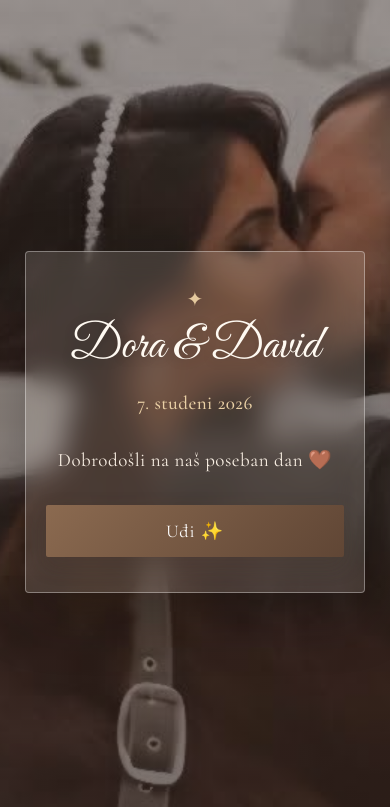
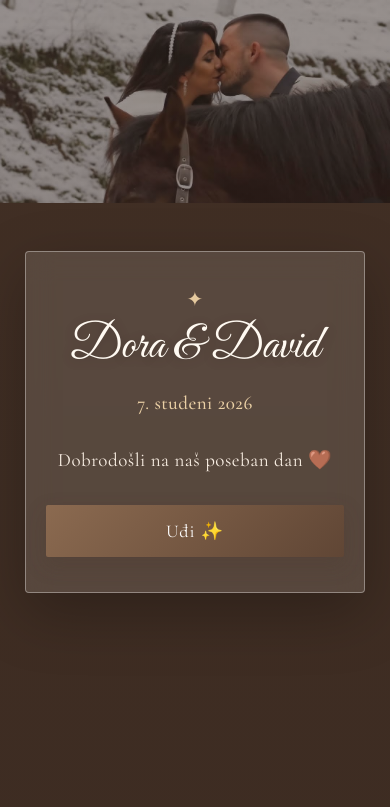
Before and after one commit to trenutakviseqr-ai/dora-david-wedding, a plain HTML site: page index.html in a window 390 px wide. Shown: the top 807 px of the page. Drawn offline with nearby package versions, Linux system fonts and the light colour scheme; no server answers.

Commit message:
Update index.html

```diff
--- a/index.html
+++ b/index.html
@@ -23,7 +23,9 @@
   --white: #fffdf9;
 }
 
-* { box-sizing: border-box; }
+* {
+  box-sizing: border-box;
+}
 
 html {
   scroll-behavior: smooth;
@@ -104,7 +106,7 @@ body::after {
   position: fixed;
   inset: 0;
   background:
-    linear-gradient(rgba(52,37,29,.48), rgba(52,37,29,.65)),
+    linear-gradient(rgba(52,37,29,.58), rgba(52,37,29,.72)),
     url("hero.jpg") center / cover no-repeat;
   display: flex;
   justify-content: center;
@@ -188,7 +190,7 @@ button:disabled {
   transform: none;
 }
 
-/* NASLOVNA FOTOGRAFIJA, IMENA I DATUM */
+/* GLAVNA NASLOVNA SLIKA */
 .hero {
   min-height: 76vh;
   display: flex;
@@ -197,12 +199,11 @@ button:disabled {
   align-items: center;
   text-align: center;
   position: relative;
-  isolation: isolate;
   z-index: 2;
   padding: 40px 20px;
   background:
-    linear-gradient(rgba(250,246,239,.34), rgba(250,246,239,.48)),
-    url("hero1.jpg") center 42% / cover no-repeat;
+    linear-gradient(rgba(250,246,239,.58), rgba(250,246,239,.72)),
+    url("hero1.jpg") center / cover no-repeat;
   background-color: #e9dccd;
   border-bottom: 1px solid rgba(118,88,68,.18);
 }
@@ -211,13 +212,7 @@ button:disabled {
   content: "";
   position: absolute;
   inset: 0;
-  z-index: -1;
-  background: linear-gradient(
-    180deg,
-    rgba(255,250,243,.08),
-    rgba(255,250,243,.10) 45%,
-    rgba(250,246,239,.30)
-  );
+  background: radial-gradient(circle at center, transparent 25%, rgba(77,56,43,.12));
   pointer-events: none;
 }
 
@@ -227,9 +222,9 @@ button:disabled {
   font-size: 92px;
   font-weight: 400;
   color: var(--dark-brown);
-  margin: 0 0 22px;
-  line-height: 1.08;
-  text-shadow: 0 2px 15px rgba(255,255,255,.72);
+  margin: 0 0 15px;
+  line-height: 1;
+  text-shadow: 0 2px 15px rgba(255,255,255,.6);
 }
 
 .hero h1::after {
@@ -248,19 +243,18 @@ button:disabled {
   letter-spacing: 4px;
   text-transform: uppercase;
   color: var(--brown);
-  background: rgba(255,250,243,.88);
+  background: rgba(255,250,243,.78);
   padding: 12px 22px;
-  border: 1px solid rgba(118,88,68,.25);
-  margin: 0;
-  box-shadow: 0 4px 18px rgba(77,56,43,.08);
+  border: 1px solid rgba(118,88,68,.2);
+  margin-top: 22px;
 }
 
-/* UVOD */
+/* UVOD I DODAVANJE FOTOGRAFIJA */
 .intro {
   max-width: 700px;
   margin: auto;
   text-align: center;
-  padding: 60px 25px 35px;
+  padding: 75px 25px 45px;
   position: relative;
   z-index: 2;
 }
@@ -363,7 +357,7 @@ button:disabled {
   background: var(--champagne-light);
 }
 
-/* UVEĆANE FOTOGRAFIJE */
+/* PREGLED UVEĆANE FOTOGRAFIJE */
 .lightbox {
   position: fixed;
   inset: 0;
@@ -453,67 +447,59 @@ button:disabled {
   letter-spacing: 1px;
 }
 
-/* MOBITELI I TABLETI */
+/* TABLETI I MANJI EKRANI */
 @media (max-width: 768px) {
   .frame {
-    top: 9px;
-    left: 9px;
-    right: 9px;
-    bottom: 9px;
+    top: 10px;
+    left: 10px;
+    right: 10px;
+    bottom: 10px;
   }
 
   /*
-    Na mobitelu fotografija, imena i datum čine
-    jedan naslovni blok. Nema odvojenog praznog dijela.
+    Na mobitelu slika se prilagođava širini ekrana.
+    Tako se smanjuje rezanje važnih dijelova fotografije.
+    Ispod slike ostaje nježna bež podloga ako je potrebno.
   */
-  .hero {
-    height: 78vh;
-    height: min(78svh, 650px);
-    min-height: 460px;
-    padding: 30px 16px 26px;
+  #login {
     background-image:
-      linear-gradient(rgba(250,246,239,.25), rgba(250,246,239,.42)),
-      url("hero1.jpg");
-    background-size: cover;
-    background-position: center 38%;
+      linear-gradient(rgba(52,37,29,.48), rgba(52,37,29,.62)),
+      url("hero.jpg");
+    background-size: cover, 100% auto;
+    background-position: center, center top;
     background-repeat: no-repeat;
-    justify-content: flex-end;
+    background-color: #4d382b;
+    padding: 25px;
   }
 
-  .hero::before {
-    background: linear-gradient(
-      180deg,
-      rgba(255,250,243,.02) 25%,
-      rgba(255,250,243,.08) 48%,
-      rgba(250,246,239,.48) 100%
-    );
+  .hero {
+    min-height: 70vh;
+    padding: 30px 20px;
+    background-image:
+      linear-gradient(rgba(250,246,239,.38), rgba(250,246,239,.62)),
+      url("hero1.jpg");
+    background-size: cover, 100% auto;
+    background-position: center, center top;
+    background-repeat: no-repeat;
+    background-color: #e9dccd;
   }
 
   .hero h1 {
-    font-size: clamp(49px, 11vw, 68px);
-    margin: 0 0 15px;
-    line-height: 1.08;
-  }
-
-  .hero h1::after {
-    margin: 13px auto 0;
-    width: 64px;
+    font-size: 65px;
   }
 
   .hero p {
-    font-size: 10px;
-    letter-spacing: 2.5px;
-    padding: 10px 14px;
-    margin: 0;
+    font-size: 11px;
+    letter-spacing: 3px;
+    padding: 10px 16px;
   }
 
   .intro {
-    padding: 38px 20px 28px;
+    padding: 55px 20px 30px;
   }
 
   .intro h2 {
     font-size: 32px;
-    line-height: 1.15;
   }
 
   .intro p {
@@ -543,9 +529,18 @@ button:disabled {
     padding: 65px 12px 70px;
   }
 
-  .lightbox-prev { left: 8px; }
-  .lightbox-next { right: 8px; }
-  .lightbox-close { top: 12px; right: 12px; }
+  .lightbox-prev {
+    left: 8px;
+  }
+
+  .lightbox-next {
+    right: 8px;
+  }
+
+  .lightbox-close {
+    top: 12px;
+    right: 12px;
+  }
 
   .lightbox-prev,
   .lightbox-next,
@@ -556,32 +551,20 @@ button:disabled {
   }
 }
 
+/* VRLO USKI MOBITELI */
 @media (max-width: 420px) {
   .hero {
-    height: 70vh;
-    height: 70svh;
-    min-height: 440px;
-    max-height: 590px;
-    padding: 25px 12px 24px;
-    background-position: center 38%;
+    min-height: 65vh;
+    padding: 25px 15px;
   }
 
   .hero h1 {
-    font-size: clamp(46px, 12vw, 56px);
+    font-size: 54px;
   }
 
   .hero p {
-    font-size: 9px;
+    font-size: 10px;
     letter-spacing: 2px;
-    padding: 9px 12px;
-  }
-
-  .intro {
-    padding: 32px 17px 24px;
-  }
-
-  .intro h2 {
-    font-size: 30px;
   }
 
   .gallery {
@@ -604,14 +587,23 @@ button:disabled {
   }
 }
 
+/* VRLO NISKI EKRANI, NPR. MOBITEL VODORAVNO */
 @media (max-width: 768px) and (max-height: 500px) {
   .hero {
-    height: 100svh;
-    min-height: 360px;
+    min-height: 100vh;
   }
 
-  .hero h1 {
-    font-size: 48px;
+  .login-box {
+    padding-top: 22px;
+    padding-bottom: 22px;
+  }
+
+  .login-box h1 {
+    font-size: 44px;
+  }
+
+  .login-box p {
+    margin-bottom: 16px;
   }
 }
 </style>
@@ -662,7 +654,11 @@ const BUCKET_NAME = "dora-david-wedding";
 const UPLOAD_FOLDER = "uploads";
 const PAGE_SIZE = 100;
 
-const supabaseClient = window.supabase.createClient(SUPABASE_URL, SUPABASE_PUBLISHABLE_KEY);
+const supabaseClient = window.supabase.createClient(
+  SUPABASE_URL,
+  SUPABASE_PUBLISHABLE_KEY
+);
+
 const gallery = document.getElementById("gallery");
 const fileInput = document.getElementById("fileInput");
 const uploadButton = document.getElementById("uploadButton");
@@ -700,7 +696,10 @@ function makeSafeFileName(file) {
 
   const match = originalName.match(/\.(jpg|jpeg|png|gif|webp|heic|heif|avif)$/i);
   const extension = match ? match[0].toLowerCase() : "";
-  const baseName = extension ? originalName.slice(0, -extension.length) : originalName;
+  const baseName = extension
+    ? originalName.slice(0, -extension.length)
+    : originalName;
+
   const unique = (window.crypto && crypto.randomUUID)
     ? crypto.randomUUID()
     : `${Date.now()}-${Math.random().toString(36).slice(2)}`;
@@ -713,6 +712,7 @@ fileInput.addEventListener("change", async () => {
   if (!files.length) return;
 
   const invalid = files.filter(file => !file.type.startsWith("image/"));
+
   if (invalid.length) {
     setStatus("Molimo odaberite samo slikovne datoteke.");
     fileInput.value = "";
@@ -721,6 +721,7 @@ fileInput.addEventListener("change", async () => {
 
   uploadButton.disabled = true;
   fileInput.disabled = true;
+
   let uploaded = 0;
   const failed = [];
 
@@ -754,11 +755,15 @@ fileInput.addEventListener("change", async () => {
     await loadImages(true);
 
     if (!failed.length) {
-      setStatus(uploaded === 1
-        ? "Fotografija je uspješno dodana 🤎"
-        : `Uspješno dodano fotografija: ${uploaded} 🤎`);
+      setStatus(
+        uploaded === 1
+          ? "Fotografija je uspješno dodana 🤎"
+          : `Uspješno dodano fotografija: ${uploaded} 🤎`
+      );
     } else {
-      setStatus(`Uspješno dodano: ${uploaded}. Neuspješno: ${failed.join(", ")}. Provjerite Storage pravila i veličinu datoteka.`);
+      setStatus(
+        `Uspješno dodano: ${uploaded}. Neuspješno: ${failed.join(", ")}. Provjerite Storage pravila i veličinu datoteka.`
+      );
     }
   } catch (error) {
     console.error("Upload error:", error);
@@ -771,14 +776,18 @@ fileInput.addEventListener("change", async () => {
 });
 
 function isImageFile(item) {
-  return item && item.name &&
+  return item &&
+    item.name &&
     item.name !== ".emptyFolderPlaceholder" &&
     /\.(jpg|jpeg|png|gif|webp|heic|heif|avif|bmp|tif|tiff)$/i.test(item.name);
 }
 
 function getImageUrl(item) {
   const path = `${UPLOAD_FOLDER}/${item.name}`;
-  return supabaseClient.storage.from(BUCKET_NAME).getPublicUrl(path).data.publicUrl;
+
+  return supabaseClient.storage
+    .from(BUCKET_NAME)
+    .getPublicUrl(path).data.publicUrl;
 }
 
 function renderGallery() {
@@ -786,6 +795,7 @@ function renderGallery() {
 
   imageItems.forEach((item, index) => {
     const img = document.createElement("img");
+
     img.src = getImageUrl(item);
     img.alt = `Fotografija ${index + 1} s vjenčanja Dora i David`;
     img.loading = "lazy";
@@ -795,6 +805,7 @@ function renderGallery() {
     img.setAttribute("aria-label", `Otvori fotografiju ${index + 1}`);
 
     img.addEventListener("click", () => openLightbox(index));
+
     img.addEventListener("keydown", event => {
       if (event.key === "Enter" || event.key === " ") {
         event.preventDefault();
@@ -814,6 +825,7 @@ function renderGallery() {
 
 async function loadImages(reset = true) {
   if (isLoadingImages) return;
+
   isLoadingImages = true;
   loadMoreButton.disabled = true;
 
@@ -837,6 +849,7 @@ async function loadImages(reset = true) {
     if (error) throw error;
 
     const files = (data || []).filter(isImageFile);
+
     imageItems = reset ? files : imageItems.concat(files);
     nextOffset += (data || []).length;
     hasMoreImages = (data || []).length === PAGE_SIZE;
@@ -861,6 +874,7 @@ loadMoreButton.addEventListener("click", () => loadImages(false));
 
 function openLightbox(index) {
   if (!imageItems.length || index < 0 || index >= imageItems.length) return;
+
   currentImageIndex = index;
   updateLightbox();
   lightbox.classList.add("open");
@@ -878,18 +892,23 @@ function updateLightbox() {
 
   document.getElementById("lightboxPrev").style.visibility =
     imageItems.length > 1 ? "visible" : "hidden";
+
   document.getElementById("lightboxNext").style.visibility =
     imageItems.length > 1 ? "visible" : "hidden";
 }
 
 function showPreviousImage() {
   if (imageItems.length < 2) return;
-  currentImageIndex = (currentImageIndex - 1 + imageItems.length) % imageItems.length;
+
+  currentImageIndex =
+    (currentImageIndex - 1 + imageItems.length) % imageItems.length;
+
   updateLightbox();
 }
 
 function showNextImage() {
   if (imageItems.length < 2) return;
+
   currentImageIndex = (currentImageIndex + 1) % imageItems.length;
   updateLightbox();
 }
@@ -901,9 +920,14 @@ function closeLightbox() {
   currentImageIndex = -1;
 }
 
-document.getElementById("lightboxClose").addEventListener("click", closeLightbox);
-document.getElementById("lightboxPrev").addEventListener("click", showPreviousImage);
-document.getElementById("lightboxNext").addEventListener("click", showNextImage);
+document.getElementById("lightboxClose")
+  .addEventListener("click", closeLightbox);
+
+document.getElementById("lightboxPrev")
+  .addEventListener("click", showPreviousImage);
+
+document.getElementById("lightboxNext")
+  .addEventListener("click", showNextImage);
 
 lightbox.addEventListener("click", event => {
   if (event.target === lightbox) closeLightbox();
@@ -911,6 +935,7 @@ lightbox.addEventListener("click", event => {
 
 document.addEventListener("keydown", event => {
   if (!lightbox.classList.contains("open")) return;
+
   if (event.key === "Escape") closeLightbox();
   if (event.key === "ArrowLeft") showPreviousImage();
   if (event.key === "ArrowRight") showNextImage();
```
